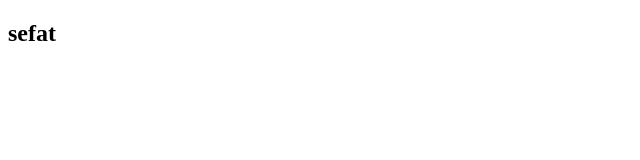
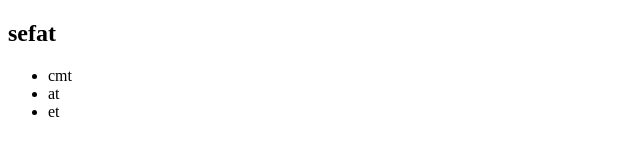
Before and after one commit to sefatullahuk00/portfolio1, a plain HTML site: page index.html in a window 1280 px wide. Shown: the full height of the page, 0-640 px from the left. Drawn offline with Linux system fonts and the light colour scheme.

Commit message:
add more html

```diff
--- a/index.html
+++ b/index.html
@@ -7,5 +7,12 @@
 </head>
 <body>
     <h2>sefat</h2>
+    <div>
+        <ul>
+            <li>cmt</li>
+            <li>at</li>
+            <li>et</li>
+        </ul>
+    </div>
 </body>
 </html>
```
